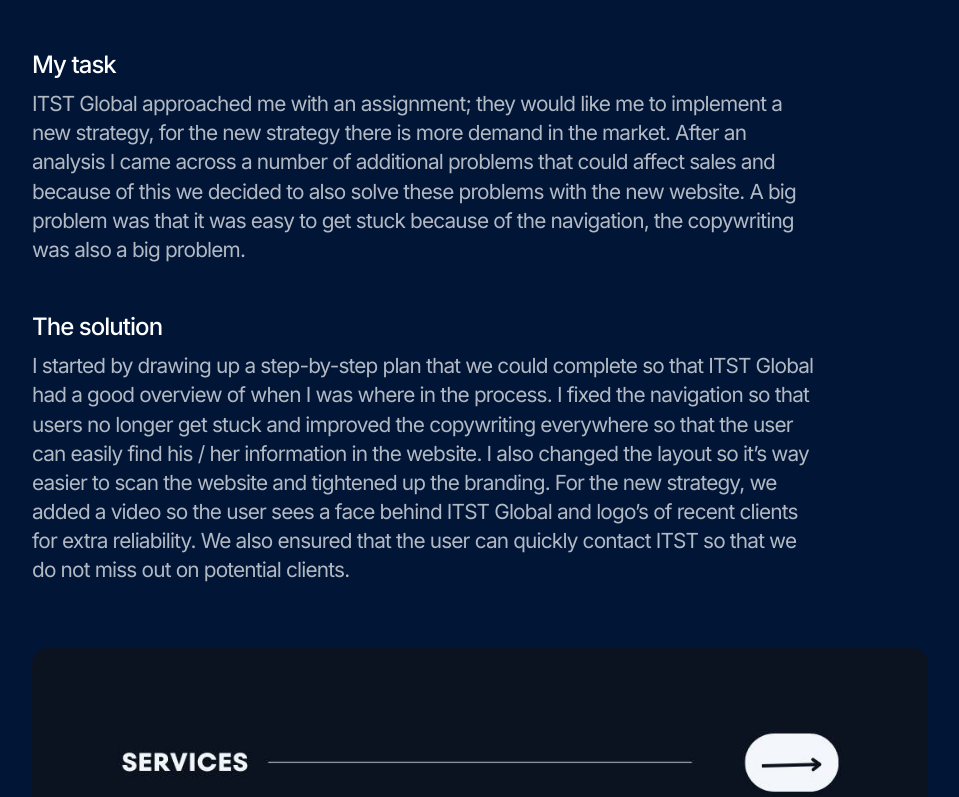
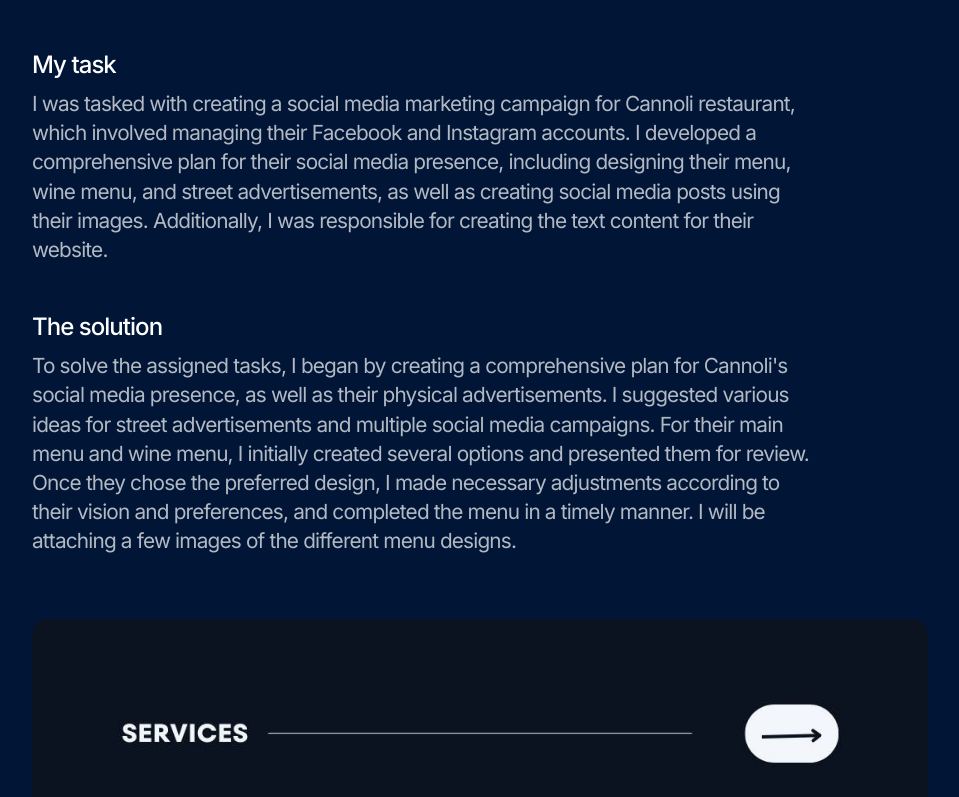
Before and after one commit to Ademrobert/Ominia-Agency-MarketingNEW, a plain HTML site: page Cannoli.html in a window 1280 px wide. Shown: the part 1340-2137 px from the top of the page, without its empty margins (160-1119 px from the left). Drawn offline with Linux system fonts and the light colour scheme; a web font is replaced by a local one.

Commit message:
NEW UPDATE

```diff
--- a/Cannoli.html
+++ b/Cannoli.html
@@ -48,40 +48,27 @@
                 <li>Cannoli - Designs - Social Media</li>
             </div>
             <p class="big-margin show-on-scroll" id="big-font">Authentic Italian cuisine at Cannoli, a premier restaurant located in the heart of Helsinki, Finland. With a commitment to using only the freshest ingredients, you can savor the finest dishes inspired by the classic flavors of Italy.
-            My job at Cannoli was creating Social Media posts and designs, like streets signs, Wine manu, food manu ect...
+            My job at Cannoli was creating Social Media posts and designs, like streets signs, Wine menu, food menu ect...
             </p>
             <a href="https://cannoli.fi/" class="casestudy-btn show-on-scroll" target="_blank">VIEW WEBSITE</a>
             <img src="img/Cannoli1.png" class="show-on-scroll" alt="product picture7">
             <div class="show-on-scroll">
                 <h3>My task</h3>
-                <p>ITST Global approached me with an assignment; they would like me to implement a new strategy, for the
-                    new strategy there is more demand in the market. After an analysis I came across a number of
-                    additional problems that could affect sales and because of this we decided to also solve these
-                    problems with the new website.
-                    A big problem was that it was easy to get stuck because of the navigation, the copywriting was also
-                    a big problem.
+                <p>I was tasked with creating a social media marketing campaign for Cannoli restaurant, which involved managing their Facebook and Instagram accounts. I developed a comprehensive plan for their social media presence, including designing their menu, wine menu, and street advertisements, as well as creating social media posts using their images. Additionally, I was responsible for creating the text content for their website.
                 </p>
             </div>
             <div class="show-on-scroll">
                 <h3>The solution</h3>
-                <p>I started by drawing up a step-by-step plan that we could complete so that ITST Global had a good
-                    overview of when I was where in the process. I fixed the navigation so that users no longer get
-                    stuck and improved the copywriting everywhere so that the user can easily find his / her information
-                    in the website. I also changed the layout so it’s way easier to scan the website and tightened up
-                    the branding.
-                    For the new strategy, we added a video so the user sees a face behind ITST Global and logo’s of
-                    recent clients for extra reliability. We also ensured that the user can quickly contact ITST so that
-                    we do not miss out on potential clients.
+                <p>To solve the assigned tasks, I began by creating a comprehensive plan for Cannoli's social media presence, as well as their physical advertisements. I suggested various ideas for street advertisements and multiple social media campaigns.
+
+For their main menu and wine menu, I initially created several options and presented them for review. <br> Once they chose the preferred design, I made necessary adjustments according to their vision and preferences, and completed the menu in a timely manner. I will be attaching a few images of the different menu designs.
                 </p>
             </div>
             <img src="img/Solution1.jpg" class="show-on-scroll" alt="product picture8">
                           <img src="img/Solution2.jpg" class="show-on-scroll" alt="product picture8">
             <div class="show-on-scroll">
                 <h3>The result</h3>
-                <p>The result was very positive, we tested it on several users and the problems were no longer present.
-                    The new website allowes the user to find his / her information a lot quicker and the user is not
-                    getting stuck anymore, the information is now also displayed in such a way that it shows what ITST
-                    Global does a lot better.</p>
+                <p>The end result precisely aligned with the client's vision and preferences. Through effective communication and thorough testing and adjustments, we arrived at the final versions of the menus and street signs. Once I received their images, we were able to craft social media posts that perfectly complemented their brand image and the clients vision. I will be including a few images of the final designs.</p>
             </div>
             <img src="img/Foodmanue.png" class="show-on-scroll" alt="product picture7">
                  <img src="img/WineMenu.png" class="show-on-scroll" alt="product picture8">
```
Also changed, not shown: contact.html (+2 -2 lines), index.html (+7 -1 lines), kidspowerkids.html (+1 -1 lines), portfolio.html (+3 -3 lines).
